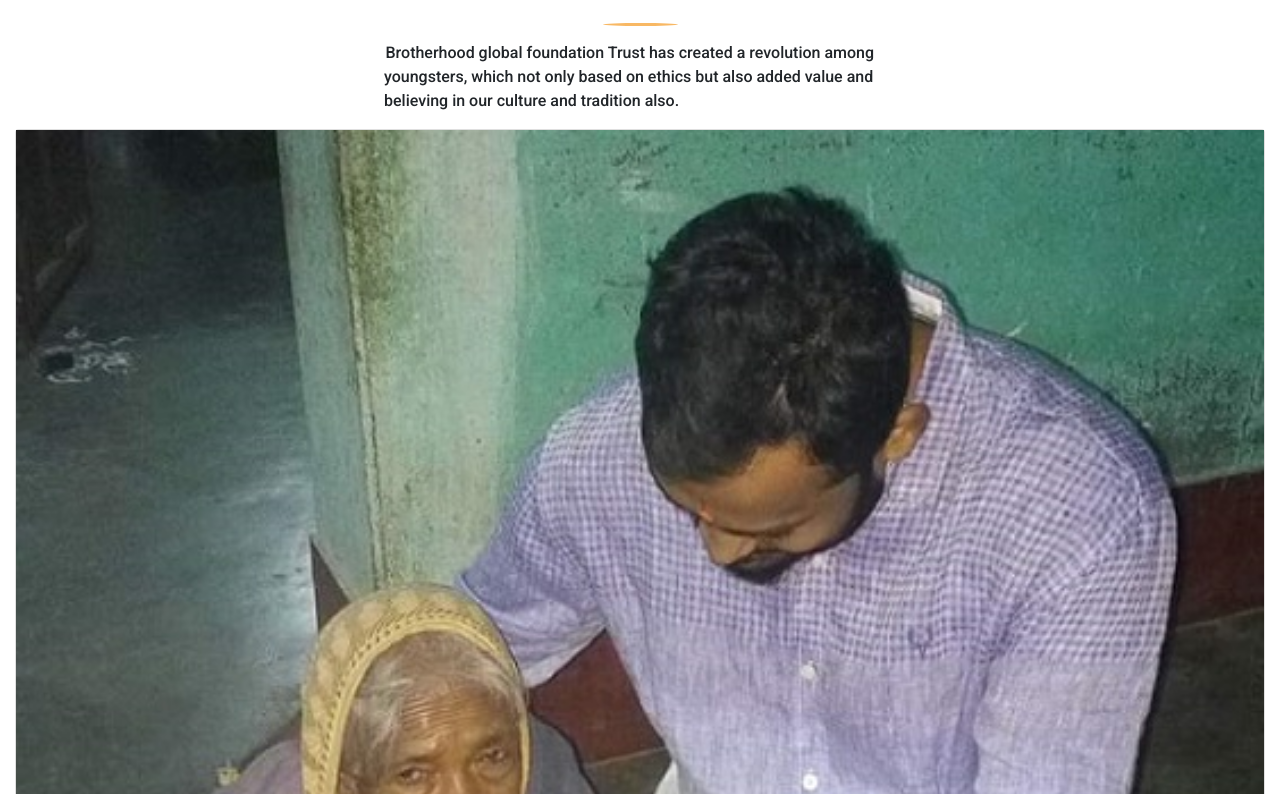
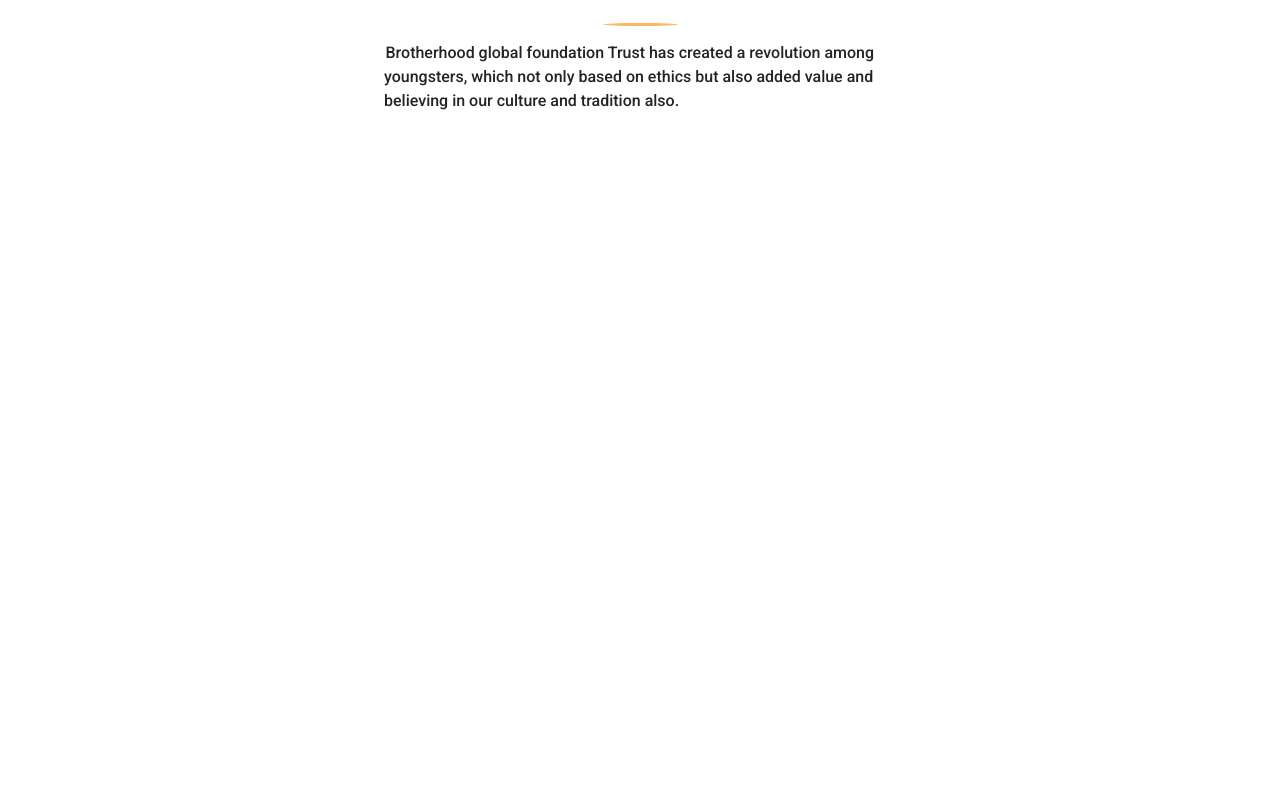
Before and after one commit to Trend20/ReactTask, a React (Create React App) app: page / in a window 1280 px wide. Shown: the part 1506-2300 px from the top of the page. After the commit the page ends 1635 px from the top, so only its background shows below. Built offline with nearby package versions, Linux system fonts and the light colour scheme.

Commit message:
card-container

```diff
--- a/src/components/help/Help.js
+++ b/src/components/help/Help.js
@@ -17,12 +17,6 @@
                         </p>
                     </div>
 
-                    <div className="card">
-                        <img  src={cardImage} className="card-image-top"/>
-                    </div>
-                    <div className="card-body">
-
-                    </div>
             </div>
         );
     }
```
